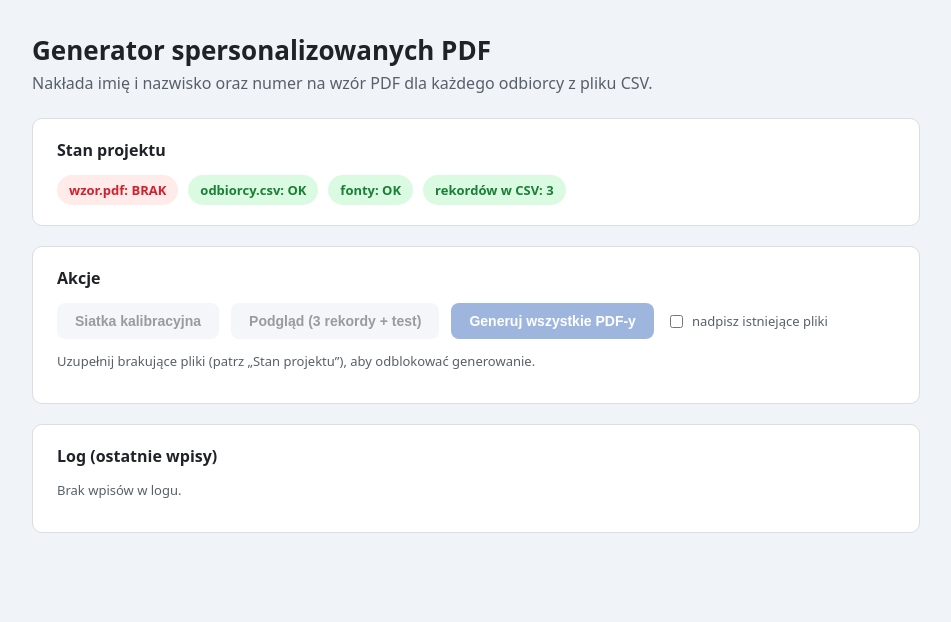
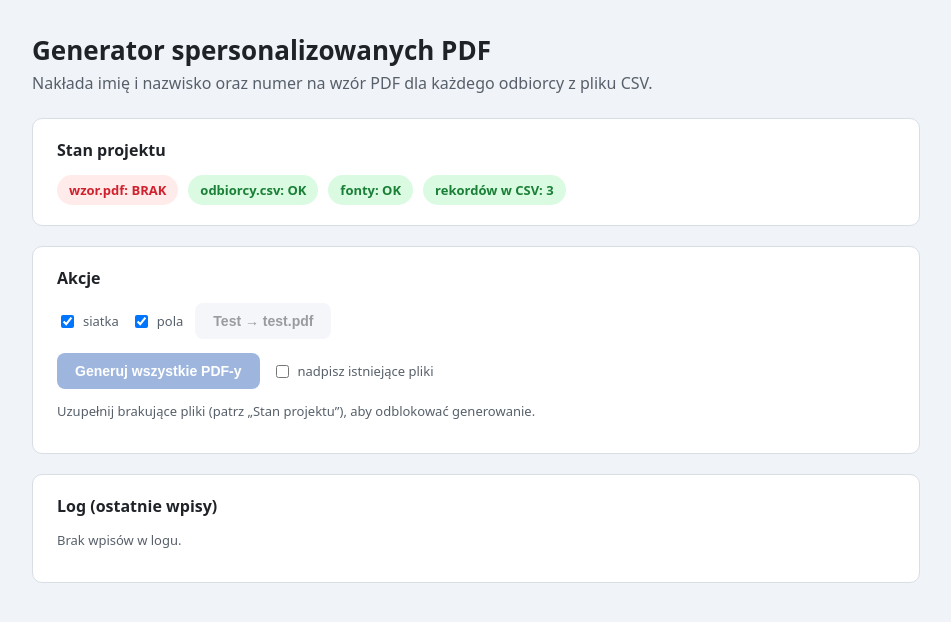
Before and after one commit to Bevise-Software/pdf-generator, a PHP site: page / in a window 1280 px wide. Shown: the top 622 px of the page, without its empty margins (164-1115 px from the left). Run offline with PHP 8.4, Linux system fonts and the light colour scheme.

Commit message:
pdf generator

```diff
--- a/config.php
+++ b/config.php
@@ -21,6 +21,7 @@ return [
     'output_dir'  => __DIR__ . '/pdf',
     'report'      => __DIR__ . '/raport_generowania.csv',
     'grid_output' => __DIR__ . '/siatka_kalibracyjna.pdf',
+    'test_output' => __DIR__ . '/test.pdf',
     'font_cache'  => __DIR__ . '/fonts/_tcpdf/',
     'log'         => __DIR__ . '/logs/generator.log',
 
@@ -49,26 +50,26 @@ return [
         'full_name' => [
             'value'    => '{imie} {nazwisko}',
             'page'     => 1,
-            'x'        => 150.0,
-            'y'        => 170.0,
+            'x'        => 0.0,
+            'y'        => 70.0,
             'width'    => 300.0,
             'align'    => 'center',
             'font'     => __DIR__ . '/fonts/DejaVuSans.ttf',
-            'size'     => 28.0,
+            'size'     => 26.0,
             'min_size' => 14.0,
             'color'    => '#1A1A1A',
         ],
         'number' => [
             'value'    => '{numer}',
             'page'     => 1,
-            'x'        => 150.0,
-            'y'        => 85.0,
-            'width'    => 170.0,
+            'x'        => 0.0,
+            'y'        => 84.0,
+            'width'    => 300.0,
             'align'    => 'center',
             'font'     => __DIR__ . '/fonts/DejaVuSans.ttf',
             'size'     => 14.0,
             'min_size' => 8.0,
-            'color'    => [80, 80, 80],
+            'color'    => '#FF0000',
         ],
     ],
 ];
--- a/index.php
+++ b/index.php
@@ -75,7 +75,7 @@ try {
 
 // --- Action handling (POST only) --------------------------------------------
 $result = null;
-$gridPath = null;
+$testPath = null;
 $action = null;
 
 if ($config !== null && ($_SERVER['REQUEST_METHOD'] ?? '') === 'POST') {
@@ -87,11 +87,14 @@ if ($config !== null && ($_SERVER['REQUEST_METHOD'] ?? '') === 'POST') {
         try {
             $service = new GenerationService($config, new FileLogger($config->logPath, 'web'));
             switch ($action) {
-                case 'grid':
-                    $gridPath = $service->renderGrid();
+                case 'test':
+                    $testGrid = isset($_POST['test_grid']);
+                    $testFields = isset($_POST['test_fields']);
+                    if (!$testGrid && !$testFields) {
+                        $fatalError = 'Zaznacz przynajmniej jedną opcję testu: siatka lub pola.';
                         break;
-                case 'preview':
-                    $result = $service->generate(preview: true);
+                    }
+                    $testPath = $service->renderTestSheet($testGrid, $testFields);
                     break;
                 case 'generate':
                     $result = $service->generate(preview: false, forceOverwrite: isset($_POST['overwrite']));
@@ -187,8 +190,8 @@ $logLines = $config !== null ? logTail($config->logPath) : [];
         <div class="alert error"><?= e($fatalError) ?></div>
     <?php endif; ?>
 
-    <?php if ($gridPath !== null): ?>
-        <div class="alert success">Siatka kalibracyjna zapisana: <?= e($gridPath) ?><br>Odczytaj z niej współrzędne x/y pól i wpisz je w config.php.</div>
+    <?php if ($testPath !== null): ?>
+        <div class="alert success">Plik testowy zapisany: <?= e($testPath) ?><br>Sprawdź pozycje pól i popraw x/y/width w config.php, potem wygeneruj test ponownie.</div>
     <?php endif; ?>
 
     <div class="card">
@@ -205,20 +208,27 @@ $logLines = $config !== null ? logTail($config->logPath) : [];
 
     <div class="card">
         <h2>Akcje</h2>
-        <form method="post" class="actions">
+        <form method="post">
             <input type="hidden" name="csrf_token" value="<?= e($csrfToken) ?>">
-            <button class="btn-secondary" type="submit" name="action" value="grid" <?= $templateOk ? '' : 'disabled' ?>>
-                Siatka kalibracyjna
+            <div class="actions" style="margin-bottom: 14px;">
+                <label class="overwrite">
+                    <input type="checkbox" name="test_grid" value="1" checked> siatka
+                </label>
+                <label class="overwrite">
+                    <input type="checkbox" name="test_fields" value="1" checked> pola
+                </label>
+                <button class="btn-secondary" type="submit" name="action" value="test" <?= $templateOk ? '' : 'disabled' ?>>
+                    Test &rarr; test.pdf
                 </button>
-            <button class="btn-secondary" type="submit" name="action" value="preview" <?= $ready ? '' : 'disabled' ?>>
-                Podgląd (<?= GenerationService::PREVIEW_LIMIT ?> rekordy + test)
-            </button>
+            </div>
+            <div class="actions">
                 <button class="btn-primary" type="submit" name="action" value="generate" <?= $ready ? '' : 'disabled' ?>>
                     Generuj wszystkie PDF-y
                 </button>
                 <label class="overwrite">
                     <input type="checkbox" name="overwrite" value="1"> nadpisz istniejące pliki
                 </label>
+            </div>
         </form>
         <?php if (!$ready): ?>
             <p class="muted">Uzupełnij brakujące pliki (patrz „Stan projektu”), aby odblokować generowanie.</p>
@@ -227,7 +237,7 @@ $logLines = $config !== null ? logTail($config->logPath) : [];
 
     <?php if ($result !== null): ?>
         <div class="card">
-            <h2>Wynik<?= $action === 'preview' ? ' (podgląd)' : '' ?></h2>
+            <h2>Wynik</h2>
 
             <?php if ($result->validationErrors !== []): ?>
                 <div class="alert error">Walidacja nie powiodła się — nic nie wygenerowano. Popraw błędy i spróbuj ponownie.</div>
--- a/raport_generowania.csv
+++ b/raport_generowania.csv
@@ -2,3 +2,4 @@ plik;status;uwagi
 Certyfikat_diagnozy_NPWZ-Jan_Kowalski.pdf;generated;
 Certyfikat_diagnozy_NPWZ-Anna_Nowak-Zielinska.pdf;generated;
 Certyfikat_diagnozy_NPWZ-Piotr_Wisniewski.pdf;generated;
+_test_preview.pdf;generated;
--- a/src/Config/AppConfig.php
+++ b/src/Config/AppConfig.php
@@ -17,6 +17,7 @@ final class AppConfig
         public readonly string $outputDir,
         public readonly string $reportPath,
         public readonly string $gridOutputPath,
+        public readonly string $testOutputPath,
         public readonly string $fontCacheDir,
         public readonly string $logPath,
         public readonly bool $overwrite,
@@ -26,7 +27,7 @@ final class AppConfig
 
     public static function fromArray(array $raw): self
     {
-        foreach (['template', 'csv', 'filename', 'output_dir', 'report', 'grid_output', 'font_cache', 'log', 'fields'] as $required) {
+        foreach (['template', 'csv', 'filename', 'output_dir', 'report', 'grid_output', 'test_output', 'font_cache', 'log', 'fields'] as $required) {
             if (!array_key_exists($required, $raw)) {
                 throw new InvalidArgumentException("Missing config key \"$required\".");
             }
@@ -44,6 +45,7 @@ final class AppConfig
             outputDir: rtrim((string) $raw['output_dir'], '/\\'),
             reportPath: (string) $raw['report'],
             gridOutputPath: (string) $raw['grid_output'],
+            testOutputPath: (string) $raw['test_output'],
             fontCacheDir: rtrim((string) $raw['font_cache'], '/\\') . DIRECTORY_SEPARATOR,
             logPath: (string) $raw['log'],
             overwrite: (bool) ($raw['overwrite'] ?? false),
@@ -60,6 +62,7 @@ final class AppConfig
             $this->outputDir,
             $this->reportPath,
             $this->gridOutputPath,
+            $this->testOutputPath,
             $this->fontCacheDir,
             $this->logPath,
             $overwrite,
--- a/src/Service/GenerationService.php
+++ b/src/Service/GenerationService.php
@@ -13,6 +13,7 @@ use PdfGenerator\Pdf\DocumentGenerator;
 use PdfGenerator\Pdf\FontManager;
 use PdfGenerator\Pdf\GridRenderer;
 use PdfGenerator\Pdf\PdfFactory;
+use PdfGenerator\Pdf\TestSheetRenderer;
 use PdfGenerator\Pdf\TextFitter;
 use PdfGenerator\Report\ReportWriter;
 use PdfGenerator\Support\FilenameResolver;
@@ -44,6 +45,66 @@ final class GenerationService
         $this->logger->info('Calibration grid saved to ' . $this->config->gridOutputPath);
 
         return $this->config->gridOutputPath;
+    }
+
+    /**
+     * Renders test.pdf: the template overlaid with the calibration grid
+     * and/or field boxes with sample values, according to the flags.
+     */
+    public function renderTestSheet(bool $withGrid, bool $withFields): string
+    {
+        $this->logger->info(sprintf(
+            'Rendering test sheet (grid: %s, fields: %s)',
+            $withGrid ? 'yes' : 'no',
+            $withFields ? 'yes' : 'no'
+        ));
+
+        try {
+            $sampleRecord = $this->sampleRecord();
+            $sampleValues = [];
+            foreach ($this->config->fields as $key => $field) {
+                $sampleValues[$key] = $field->resolveValue($sampleRecord);
+            }
+
+            $pdfFactory = new PdfFactory();
+            (new TestSheetRenderer(
+                $pdfFactory,
+                new FontManager($this->config->fontCacheDir),
+                new TextFitter(),
+                new GridRenderer($pdfFactory)
+            ))->render(
+                $this->config->templatePath,
+                $this->config->fields,
+                $sampleValues,
+                $withGrid,
+                $withFields,
+                $this->config->testOutputPath
+            );
+        } catch (Throwable $e) {
+            $this->logger->error('Test sheet rendering failed: ' . $e->getMessage());
+            throw $e;
+        }
+
+        $this->logger->info('Test sheet saved to ' . $this->config->testOutputPath);
+
+        return $this->config->testOutputPath;
+    }
+
+    /** Realistic sample values (with Polish diacritics) for the test sheet. */
+    private function sampleRecord(): array
+    {
+        $record = [
+            'imie'     => 'Aleksandra',
+            'nazwisko' => 'Wiśniewska-Kowalska',
+            'numer'    => '999999',
+        ];
+        foreach ($this->requiredColumns() as $column) {
+            if (!isset($record[$column])) {
+                $record[$column] = 'Przykładowa wartość ąćęłńóśźż';
+            }
+        }
+
+        return $record;
     }
 
     /**
```
Also changed, not shown: src/Pdf/GridRenderer.php (+8 -5 lines), src/Pdf/TestSheetRenderer.php (added, +97 -0 lines), 5 other files. Lines whose indentation alone changed are shown as unchanged.
